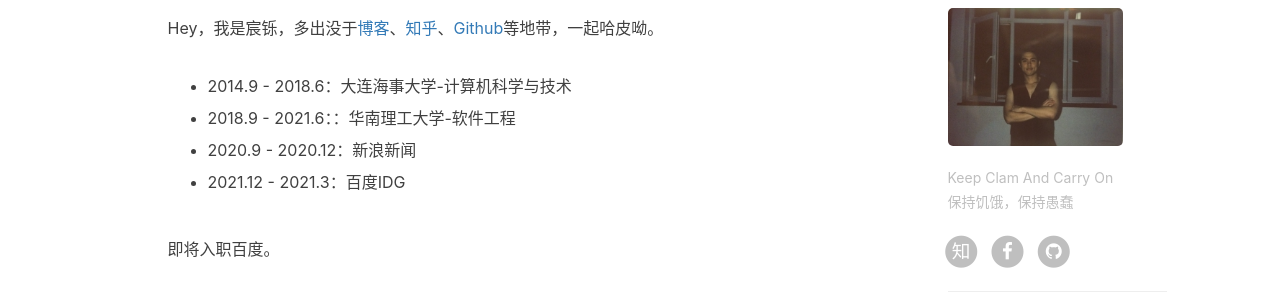
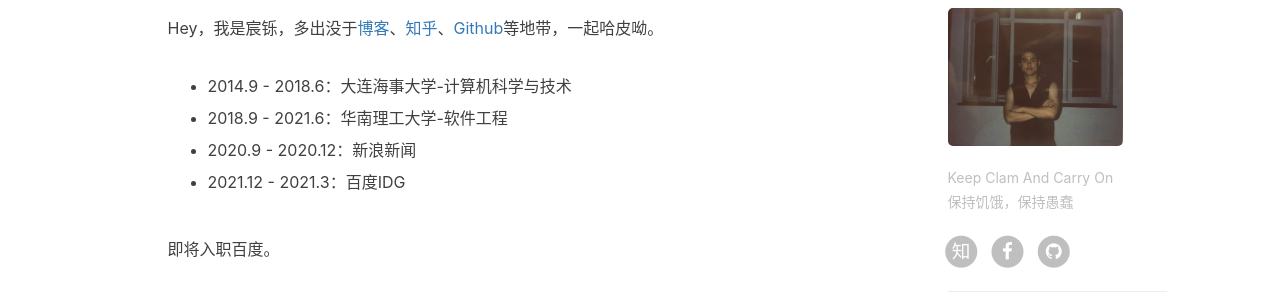
Before and after one commit to liurenfeng007/liurenfeng007.github.io, a Jekyll site: the page built from about.html, in a window 1280 px wide. Shown: the part 587-887 px from the top of the page. Built offline with Jekyll 4.4.1, drawn with Linux system fonts in a browser that asks for light colours; nearby versions of some CDN libraries; comment, search, counter and statistics services are not loaded.

```diff
--- a/_includes/about/zh.md
+++ b/_includes/about/zh.md
@@ -5,7 +5,7 @@ Hey，我是宸铄，多出没于[博客](https://liurenfeng007.github.io/)、[
 
 - 2014.9 - 2018.6：大连海事大学-计算机科学与技术
 
-- 2018.9 - 2021.6：：华南理工大学-软件工程
+- 2018.9 - 2021.6：华南理工大学-软件工程
 
 - 2020.9 - 2020.12：新浪新闻
 
```
